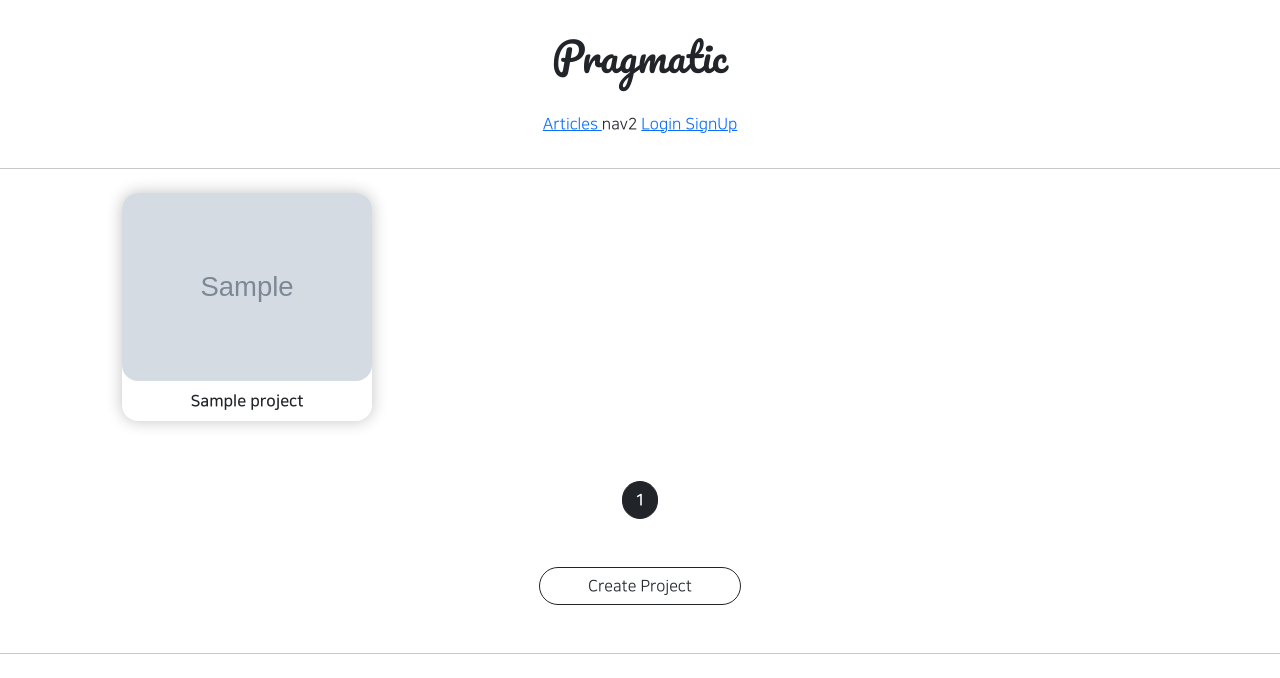
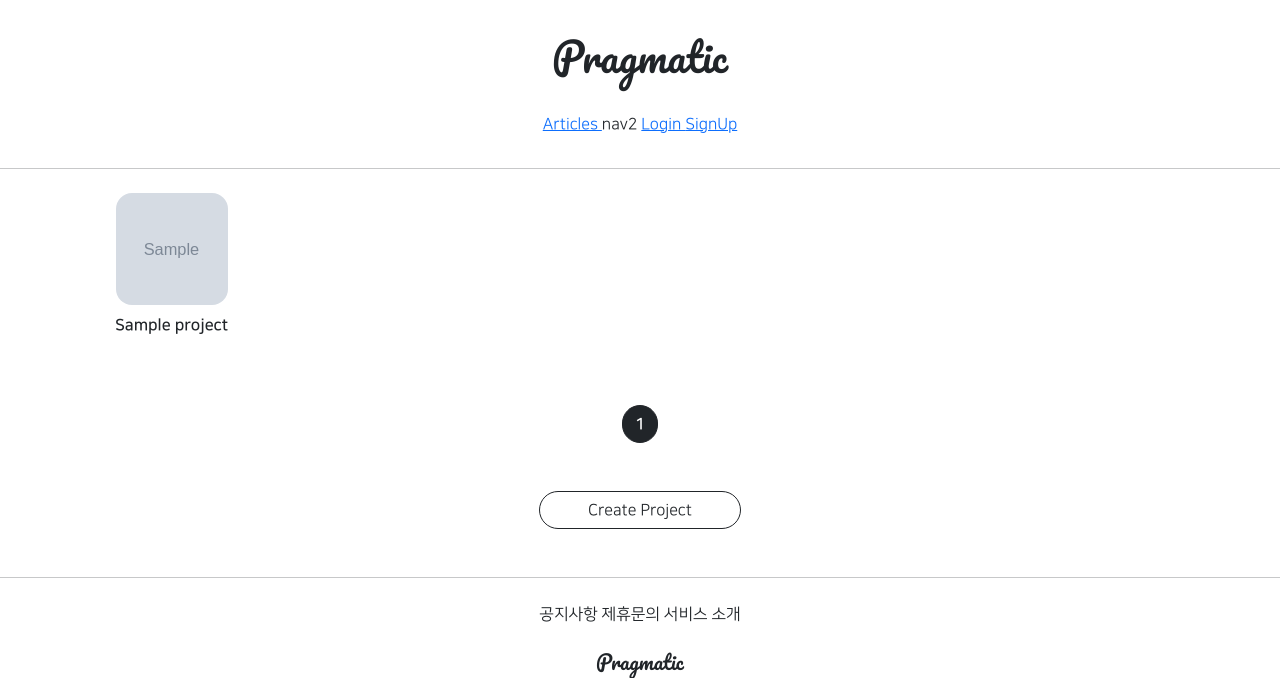
Before and after one commit to noeul1114/gis_3ban_1, a Django app: page /projects/list/ in a window 1280 px wide. Shown: the top 678 px of the page. Run offline with Django 3.2, Linux system fonts and the light colour scheme; tables that the repository leaves empty hold one stand-in row (values such as "Sample post"); grey boxes marked "Sample" are stand-in pictures; parts of the project's set-up code (start-up, migrations or seed data) failed here and were passed over; some libraries are stand-ins or nearby versions.

Commit message:
8/17 class 3ban commit 4

```diff
--- a/projectapp/templates/projectapp/list.html
+++ b/projectapp/templates/projectapp/list.html
@@ -10,18 +10,17 @@
         }
 
         .container div {
-          width: 45%;
-            max-width: 250px;
           display: flex;
           justify-content: center;
           align-items: center;
           border-radius: 1rem;
             flex-direction: column;
-            box-shadow: 0 0 1rem #c2c2c2;
         }
 
         .container img {
-            width: 100%;
+            width: 7rem;
+            height: 7rem;
+            object-fit: cover;
             border-radius: 1rem;
         }
     </style>
@@ -30,14 +29,12 @@
     <div class="container my-4">
 
         {% for project in project_list %}
-
             <div>
-                <a href="{% url 'articleapp:detail' pk=project.pk %}">
+                <a href="{% url 'projectapp:detail' pk=project.pk %}">
                     <img src="{{ project.image.url }}" alt="">
                 </a>
                 <span class="NNS_B my-2">{{ project.name }}</span>
             </div>
-
         {% endfor %}
 
     </div>
```
